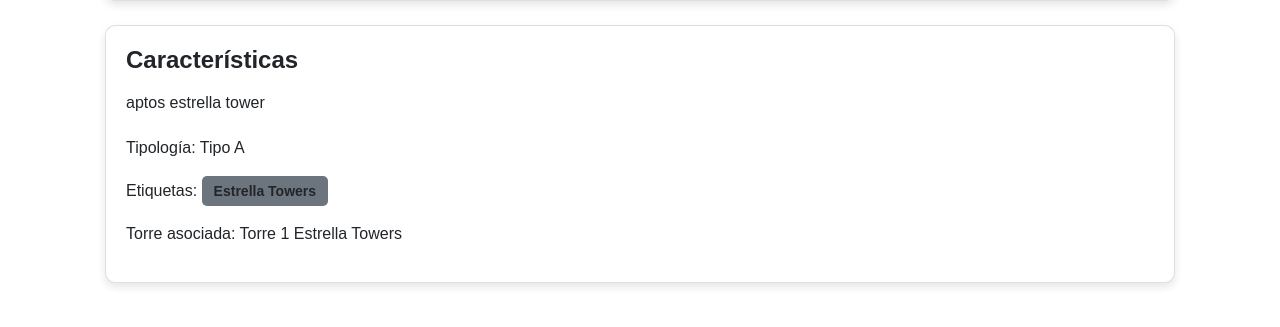
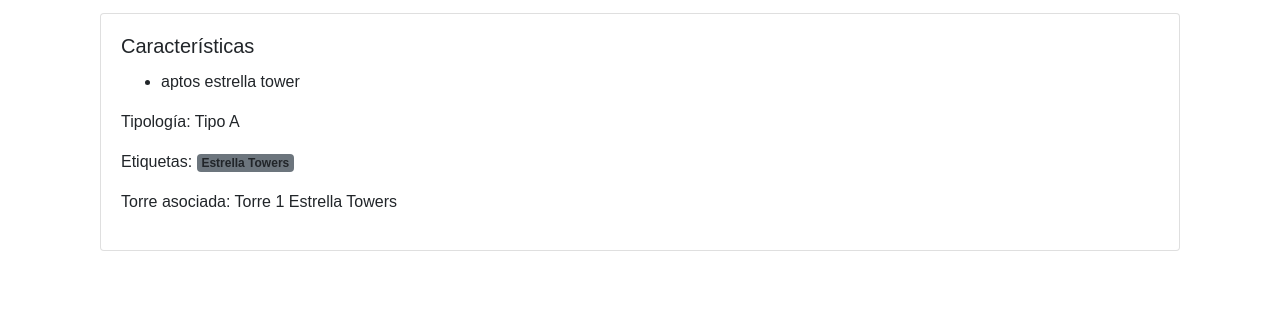
Before and after one commit to camiloquinteror92/Owly, a Django app: page /inmueble_details/1/ in a window 1280 px wide. Shown: the part 1055-1382 px from the top of the page. After the commit the page ends 1306 px from the top, so only its background shows below. Run offline with Django 4.2, Linux system fonts and the light colour scheme; data comes from the database, SQL or seed files in the repository; some libraries are stand-ins or nearby versions.

Commit message:
v 1.1.1.1

```diff
--- a/owly/static/css/project_homepage.css
+++ b/owly/static/css/project_homepage.css
@@ -1,5 +1,7 @@
-
-/* Custom styles for the project homepage */
+/* Basic styling for the container */
+.container {
+    font-family: 'Arial', sans-serif;
+}
 
 /* Logo and Project Name */
 .proyecto img {
@@ -29,21 +31,17 @@
     font-weight: lighter;
 }
 
-/* Using Bootstrap utility classes for additional styling */
-.mt-5 {
-    margin-top: 3rem !important;
-}
-
-.mb-3 {
-    margin-bottom: 1rem !important;
-}
-
 .img-fluid {
     max-width: 100%;
     height: auto;
+    border-radius: 10px;
+    transition: transform 0.3s;
 }
 
-/* New styles for project logo, project image, and company logos */
+.img-fluid:hover {
+    transform: scale(1.05);
+}
+
 .project-logo {
     width: 150px;
     height: 75px;
@@ -51,14 +49,14 @@
 }
 
 .project-image {
-    width: 600px;
-    height: 400px;
+    width: 100%;
+    height: auto;
     object-fit: cover;
 }
 
 .company-logo {
-    width: 120px;
-    height: 60px;
+    width: 90px;
+    height: 45px;
     object-fit: contain;
 }
 
@@ -79,99 +77,5 @@
     line-height: 20px;
     color: white;
     font-weight: bold;
-    background-color: #af4ca2; /* Change this color to adjust the progress bar color */
+    background-color: #af4ca2;
 }
-
-/* New styles for inmuebles */
-.inmueble-details {
-    padding: 20px;
-}
-
-.inmueble h2 {
-    font-weight: bold;
-    color: #333;
-    margin-top: 20px;
-}
-
-/* Inmueble specifications */
-.inmueble h3 {
-    font-weight: bold;
-    margin-top: 20px;
-}
-
-.inmueble ul {
-    list-style-type: none;
-    padding: 0;
-}
-
-.inmueble ul li {
-    padding: 5px 0;
-    font-weight: lighter;
-}
-
-/* Inmueble images */
-.inmueble-image {
-    max-width: 100%;
-    height: auto;
-    margin-top: 20px;
-}
-
-/* Contact information */
-.contact-info {
-    margin-top: 20px;
-}
-
-
-/* Basic styling for the container */
-.container {
-    font-family: 'Arial', sans-serif;
-}
-
-/* Styling for the inmueble details */
-.inmueble-details .card {
-    border-radius: 10px;
-    box-shadow: 0 4px 8px rgba(0, 0, 0, 0.1);
-    overflow: hidden;
-}
-
-.inmueble-details .card-title {
-    font-size: 24px;
-    font-weight: bold;
-}
-
-.inmueble-details .card-subtitle {
-    font-size: 18px;
-}
-
-.inmueble-details .card-text {
-    font-size: 16px;
-}
-
-/* Styling for badges */
-.badge {
-    padding: 8px 12px;
-    border-radius: 5px;
-    font-size: 14px;
-}
-
-/* Styling for the images */
-.img-fluid {
-    max-width: 100%;
-    border-radius: 10px;
-    transition: transform 0.3s;
-}
-
-.img-fluid:hover {
-    transform: scale(1.05);
-}
-
-/* List styling for characteristics */
-.inmueble-details ul {
-    list-style-type: none;
-    padding: 0;
-}
-
-.inmueble-details ul li {
-    font-size: 16px;
-    padding: 5px 0;
-}
--- a/owly/static/templates/base.html
+++ b/owly/static/templates/base.html
@@ -5,10 +5,10 @@
     <meta charset="UTF-8">
     <meta name="viewport" content="width=device-width, initial-scale=1.0">
     <title>Mi Proyecto Inmobiliario</title>
-    <!-- Incluyendo Bootstrap -->
+    <!-- Incluyendo Bootstrap y Lightbox -->
     <link href="https://maxcdn.bootstrapcdn.com/bootstrap/4.5.2/css/bootstrap.min.css" rel="stylesheet">
-    <!-- CSS personalizado -->
     <link rel="stylesheet" href="{% static 'css/project_homepage.css' %}">
+    <link href="https://cdnjs.cloudflare.com/ajax/libs/lightbox2/2.11.3/css/lightbox.min.css" rel="stylesheet">
 </head>
 <body>
 
@@ -30,6 +30,7 @@
 <!-- Aquí puedes incluir scripts JS, jQuery, etc. -->
 <script src="https://ajax.googleapis.com/ajax/libs/jquery/3.5.1/jquery.min.js"></script>
 <script src="https://maxcdn.bootstrapcdn.com/bootstrap/4.5.2/js/bootstrap.min.js"></script>
+<script src="https://cdnjs.cloudflare.com/ajax/libs/lightbox2/2.11.3/js/lightbox.min.js"></script>
 
 </body>
 </html>
--- a/owly/static/templates/inmueble_detail.html
+++ b/owly/static/templates/inmueble_detail.html
@@ -30,7 +30,9 @@
     <div class="row mb-4">
         {% for imagen in inmueble.imagenes.all %}
         <div class="col-md-4">
-            <img src="{{ imagen.imagen.url }}" alt="{{ inmueble.nombre_descripcion }}" class="img-fluid mb-3">
+            <a href="{{ imagen.imagen.url }}" data-lightbox="inmueble-imagenes">
+                <img src="{{ imagen.imagen.url }}" alt="{{ inmueble.nombre_descripcion }}" class="img-fluid mb-3">
+            </a>
         </div>
         {% endfor %}
     </div>
```
Also changed, not shown: owly/static/templates/project_homepage.html (+7 -3 lines).
